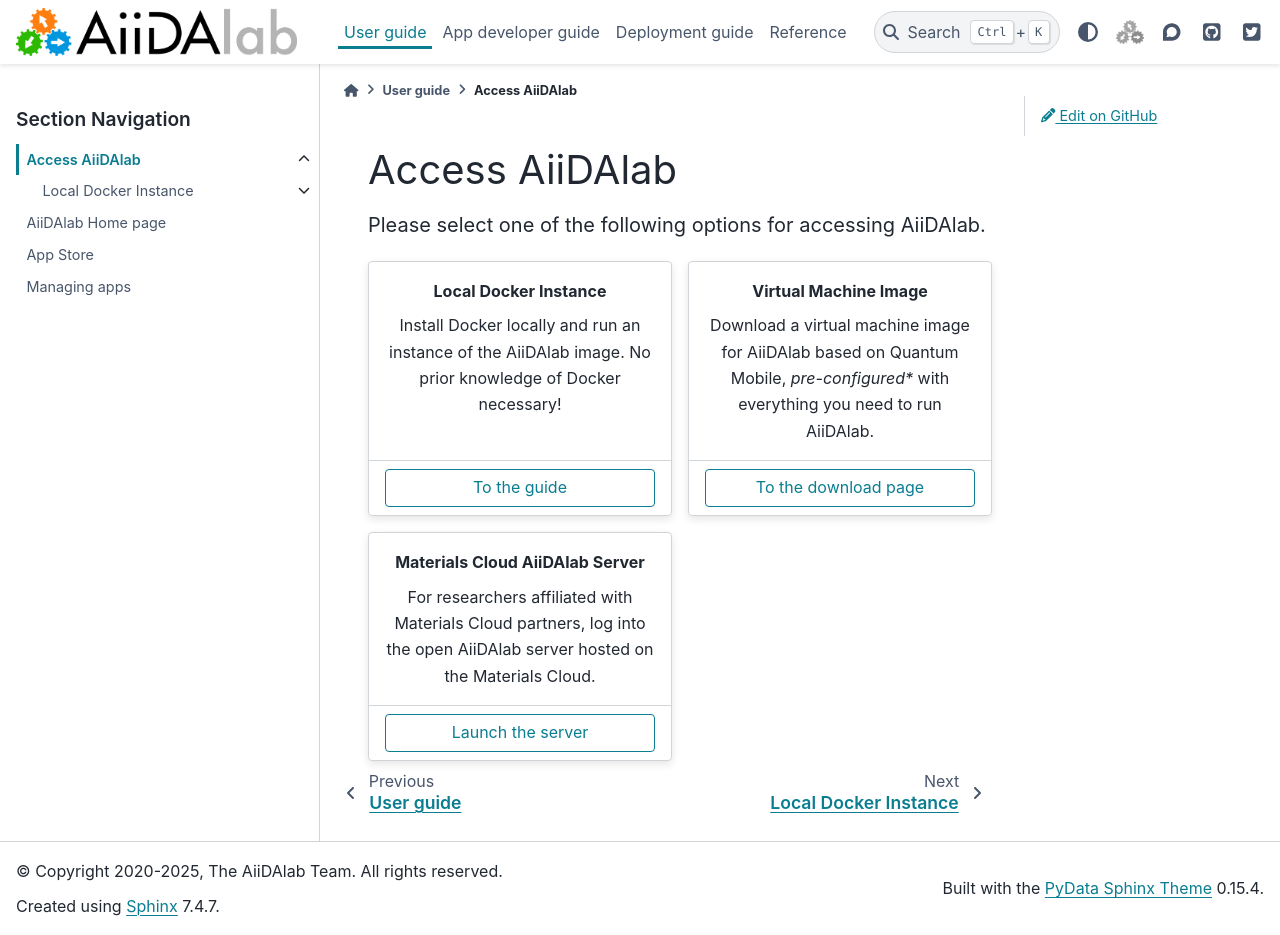
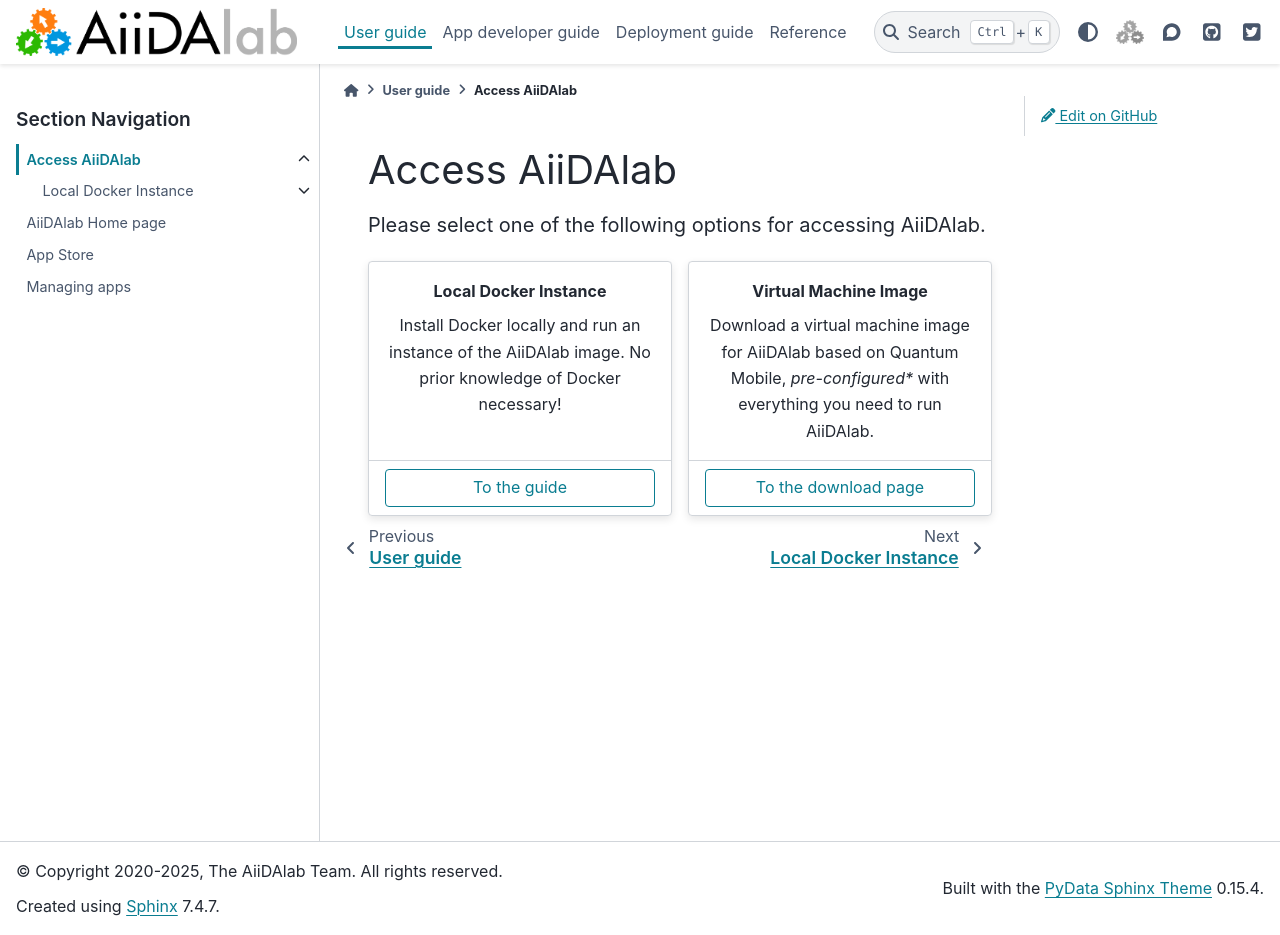
Before and after one commit to aiidalab/aiidalab, a Sphinx documentation site: the page built from docs/source/usage/access/index.rst, in a window 1280 px wide and 935 px high. Built offline with Sphinx 7.4.7 and the PyData theme 0.15.4, drawn with Linux system fonts in a browser that asks for light colours; pages that are not in the unit, such as notebooks, are missing from menus.

Commit message:
Discard MC instance access

```diff
--- a/docs/source/usage/access/index.rst
+++ b/docs/source/usage/access/index.rst
@@ -44,21 +44,6 @@ Access AiiDAlab
 
          To the download page
 
-   .. grid-item-card:: Materials Cloud AiiDAlab Server
-      :text-align: center
-      :shadow: md
-
-      For researchers affiliated with Materials Cloud partners, log into the open AiiDAlab server hosted on the Materials Cloud.
-
-      ++++
-
-      .. button-link:: https://aiidalab.materialscloud.org/hub/login
-         :click-parent:
-         :expand:
-         :color: primary
-         :outline:
-
-         Launch the server
 
 .. toctree::
    :maxdepth: 1
```
